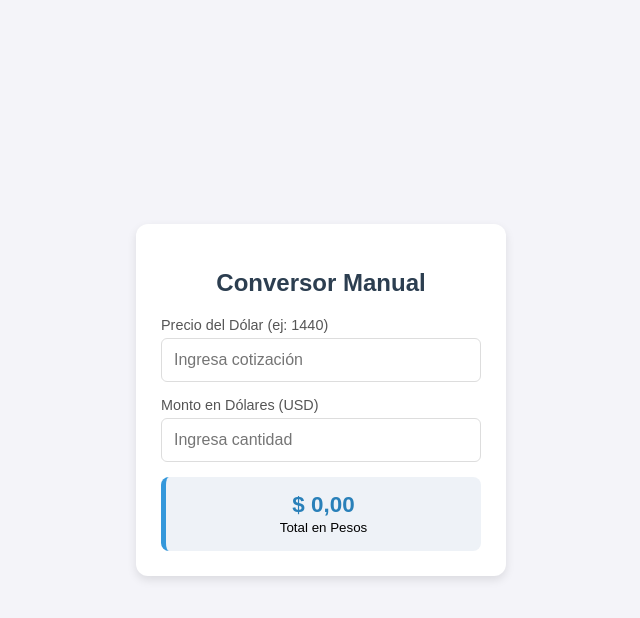
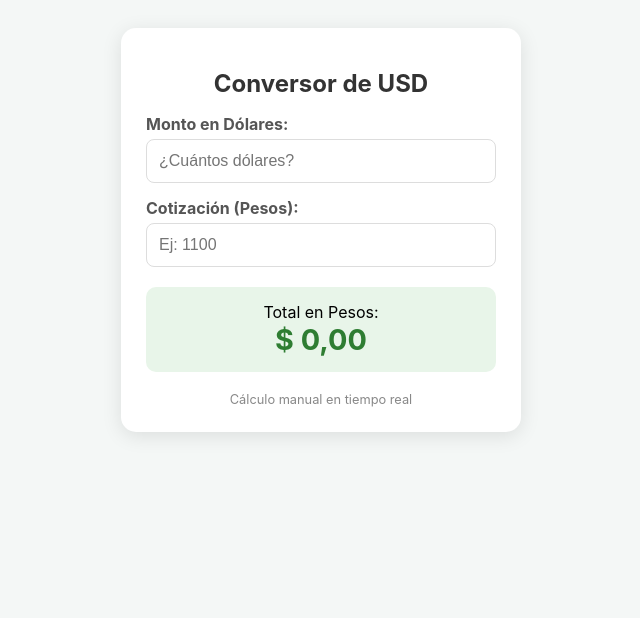
Before and after one commit to noebutterflyy/buyee, a plain HTML site: page index.html in a window 1280 px wide. Shown: the whole page, without its empty margins (319-959 px from the left). Drawn offline with Linux system fonts and the light colour scheme.

Commit message:
Update index.html

```diff
--- a/index.html
+++ b/index.html
@@ -3,39 +3,57 @@
 <head>
     <meta charset="UTF-8">
     <meta name="viewport" content="width=device-width, initial-scale=1.0">
-    <title>Conversor Manual USD a ARS</title>
+    <title>Calculadora de Dólares</title>
     <style>
-        body { font-family: sans-serif; display: flex; justify-content: center; align-items: center; height: 100vh; background: #f4f4f9; margin: 0; }
-        .card { background: white; padding: 25px; border-radius: 12px; box-shadow: 0 4px 10px rgba(0,0,0,0.1); width: 320px; }
-        h2 { color: #2c3e50; text-align: center; margin-bottom: 20px; }
-        label { display: block; font-size: 0.9rem; margin-bottom: 5px; color: #555; }
-        input { width: 100%; padding: 12px; margin-bottom: 15px; border: 1px solid #ddd; border-radius: 6px; box-sizing: border-box; font-size: 1rem; }
-        .res-box { background: #eef2f7; padding: 15px; border-radius: 8px; text-align: center; border-left: 5px solid #3498db; }
-        .res-text { font-size: 1.4rem; font-weight: bold; color: #2980b9; }
+        /* Diseño moderno para celulares */
+        body { font-family: -apple-system, BlinkMacSystemFont, "Segoe UI", Roboto, Helvetica, Arial, sans-serif; background-color: #f4f7f6; display: flex; justify-content: center; padding: 20px; }
+        .card { background: white; padding: 25px; border-radius: 15px; box-shadow: 0 4px 20px rgba(0,0,0,0.1); width: 100%; max-width: 350px; }
+        h1 { font-size: 1.5rem; color: #333; text-align: center; }
+        label { display: block; margin-top: 15px; font-weight: bold; color: #555; }
+        input { width: 100%; padding: 12px; margin-top: 5px; border: 1px solid #ddd; border-radius: 8px; box-sizing: border-box; font-size: 16px; /* Evita zoom automático en iPhone */ }
+        .resultado-container { background: #e8f5e9; padding: 15px; border-radius: 10px; margin-top: 20px; text-align: center; }
+        #resultado { color: #2e7d32; margin: 0; font-size: 1.8rem; }
+        .footer { text-align: center; margin-top: 20px; font-size: 0.8rem; color: #888; }
     </style>
 </head>
 <body>
+
 <div class="card">
-    <h2>Conversor Manual</h2>
-    <label>Precio del Dólar (ej: 1440)</label>
-    <input type="number" id="tasa" placeholder="Ingresa cotización" oninput="calcular()">
-    <label>Monto en Dólares (USD)</label>
-    <input type="number" id="monto" placeholder="Ingresa cantidad" oninput="calcular()">
-    <div class="res-box">
-        <span class="res-text" id="resultado">$ 0,00</span><br>
-        <small>Total en Pesos</small>
+    <h1>Conversor de USD</h1>
+
+    <label>Monto en Dólares:</label>
+    <input type="number" id="usd" placeholder="¿Cuántos dólares?" oninput="calcular()">
+
+    <label>Cotización (Pesos):</label>
+    <input type="number" id="tasa" placeholder="Ej: 1100" oninput="calcular()">
+
+    <div class="resultado-container">
+        <span>Total en Pesos:</span>
+        <h2 id="resultado">$ 0,00</h2>
+    </div>
+
+    <div class="footer">
+        Cálculo manual en tiempo real
     </div>
 </div>
+
 <script>
     function calcular() {
-        const t = document.getElementById('tasa').value;
-        const m = document.getElementById('monto').value;
-        const res = document.getElementById('resultado');
-        if(t > 0 && m > 0) {
-            const total = t * m;
-            res.innerText = total.toLocaleString('es-AR', {style: 'currency', currency: 'ARS'});
-        } else { res.innerText = "$ 0,00"; }
+        const usd = document.getElementById('usd').value;
+        const tasa = document.getElementById('tasa').value;
+        const display = document.getElementById('resultado');
+
+        if (usd > 0 && tasa > 0) {
+            const total = usd * tasa;
+            display.innerText = new Intl.NumberFormat('es-AR', {
+                style: 'currency',
+                currency: 'ARS'
+            }).format(total);
+        } else {
+            display.innerText = "$ 0,00";
+        }
     }
 </script>
+
 </body>
 </html>
```
